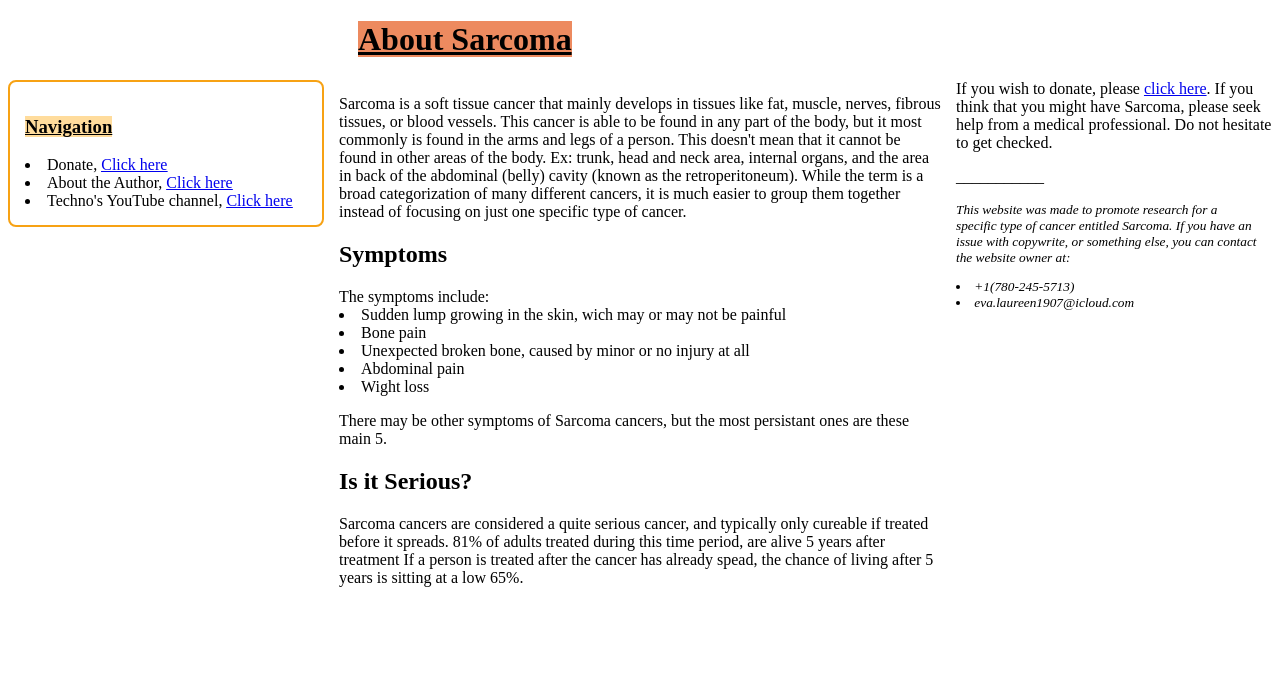
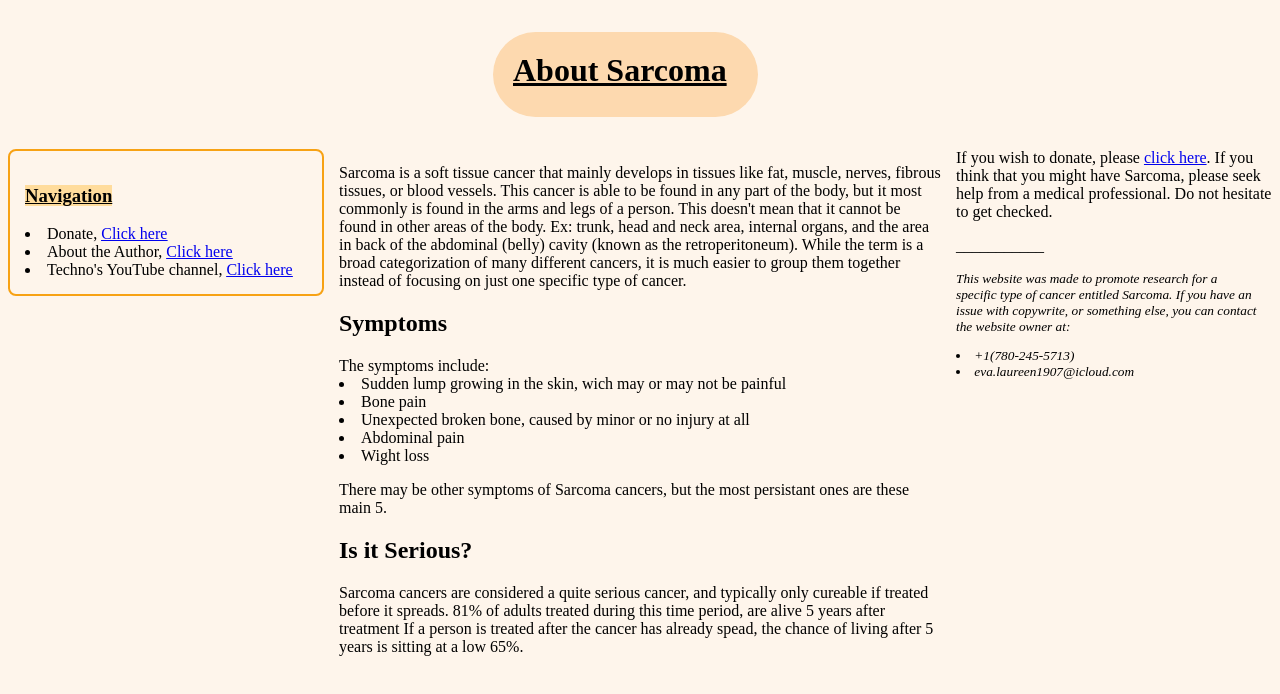
Before and after one commit to L3m0nHu3/Promotional-Repository.github.io, a plain HTML site: page childPages/About Sarcoma.HTML in a window 1280 px wide. Drawn offline with Linux system fonts and the light colour scheme.

Commit message:
Update About Sarcoma.HTML

```diff
--- a/childPages/About Sarcoma.HTML
+++ b/childPages/About Sarcoma.HTML
@@ -27,7 +27,7 @@
         * {box-sizing: border-box;}
         .header {
             padding: 15 px;
-            margin-left: 350px;
+            margin-left: 485px;
         }
         .main {
             float: left;
@@ -57,6 +57,17 @@
             width: 25%;
             padding: 15 px;
         }
+        body {
+            background-color: #FEF5EB;
+        }
+        #rcorners1 {
+            border-radius: 45px;
+            background: #FDD9AF;
+            padding: 20px;
+            width: 265px;
+            height: 85px
+        }
+
     </style>
 
      <!-- Warning about JavaScript, Cybersecurity Topic -->
@@ -65,7 +76,7 @@
     </head>
 
     <body>
-        <div class="header"><header><h1><u><mark style="background: #ED8A5F;">About Sarcoma</mark></u></h1></header></div>
+        <div class="header"><header><h1><u><mark style="background: #FDD9AF;"><p id="rcorners1">About Sarcoma</p></mark></u></h1></header></div>
         <nav>
             <div class="menu">
                <h3><u><mark style="background: #ffdc9c;">Navigation</mark></u></h3>
@@ -120,7 +131,7 @@
     <footer>
         <div class="footer">
         <sub>
-            <p><em>This website was made to promote research for a specific type of cancer entitled Sarcoma. If you have an issue with copywrite, or something else, you can contact the website owner at:
+            <p id="rcorners2"><em>This website was made to promote research for a specific type of cancer entitled Sarcoma. If you have an issue with copywrite, or something else, you can contact the website owner at:
             <li>+1(780-245-5713)
             <li>eva.laureen1907@icloud.com
             </em>
```
